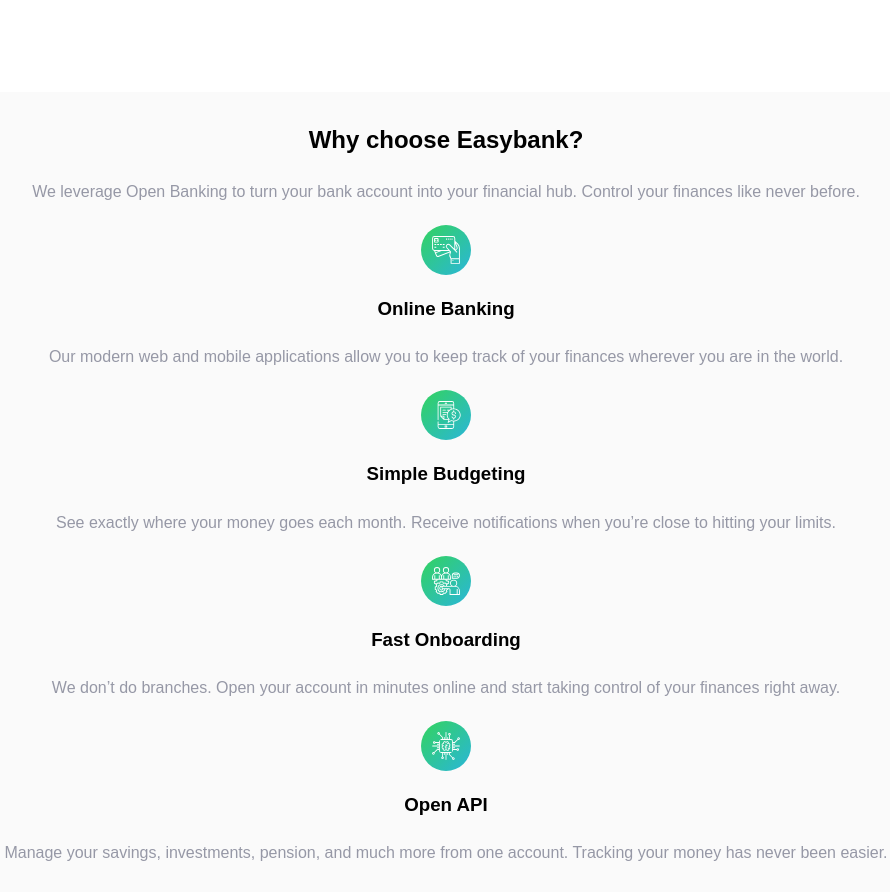
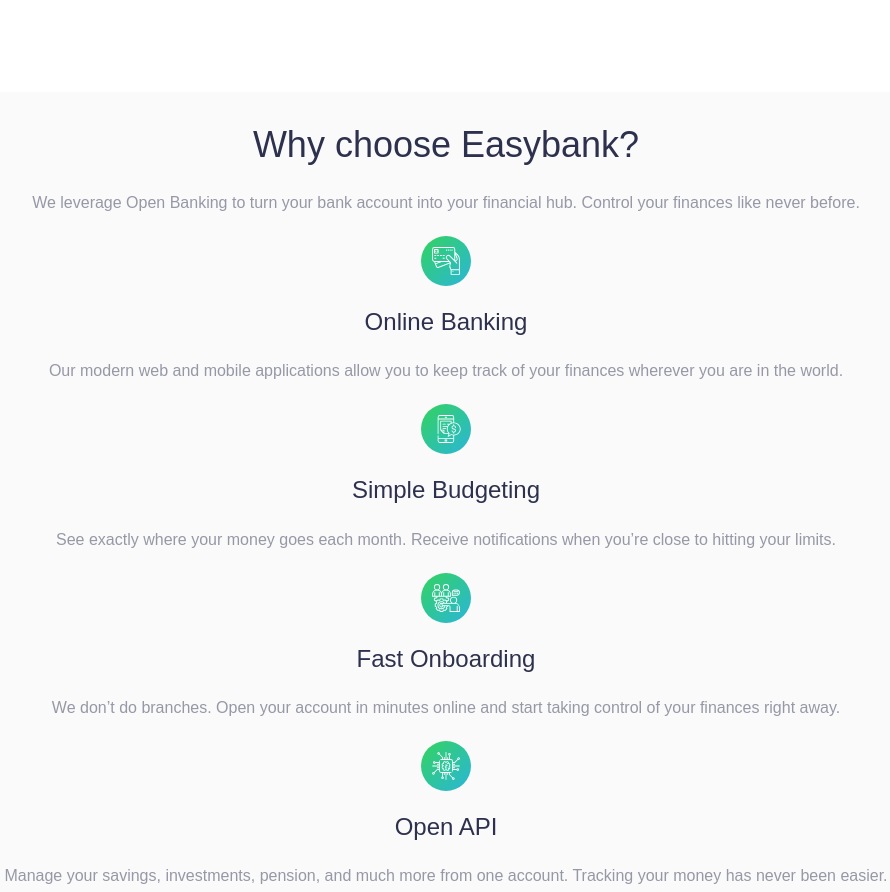
Before and after one commit to iadefidipe/easybank-landing-page, a plain HTML site: page index.html in a window 1280 px wide. Shown: the part 800-1692 px from the top of the page, without its empty margins (194-1084 px from the left). Drawn offline with Linux system fonts and the light colour scheme.

Commit message:
fixed some font style in the service section

```diff
--- a/app/scss/_global.scss
+++ b/app/scss/_global.scss
@@ -51,6 +51,22 @@
 
 }
 
+h2{
+    color: $clr-darkBlue;
+    line-height: 1.3;
+    text-align: center;
+    font-size: rem(36);
+    font-weight: 300;
+}
+
+h3{
+    color: $clr-darkBlue;
+    line-height: 1.3;
+    text-align: center;
+    font-size: rem(24);
+    font-weight: 300;
+}
+
 p{
     font-size: rem(16);
     color: $clr-grayishBlue;
```
Also changed, not shown: app/scss/style.css, 1 other file.
